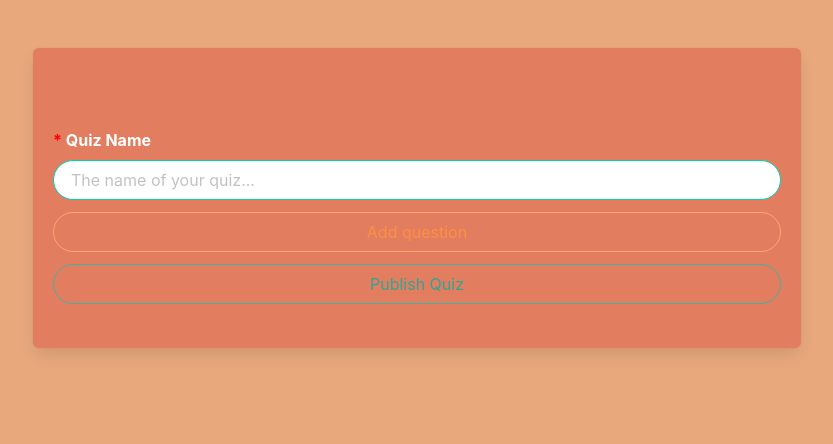
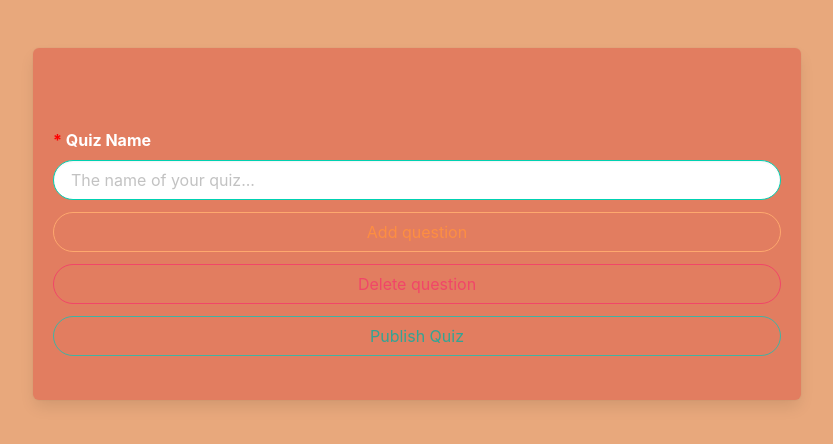
Before and after one commit to chuckthemole/TeachAssist, a Django app: template teach/templates/teach/quiz/create_quiz.html in a window 1280 px wide. Shown: the part 52-496 px from the top of the page, without its empty margins (223-1056 px from the left). Run offline with Django 3.2, Linux system fonts and the light colour scheme; the template is opened without the code that fills it, so the values that code supplies are empty; some libraries are stand-ins or nearby versions.

Commit message:
Add and delete questions

```diff
--- a/teach/static/teach/bulma-0.8.0/css/stylesChuck.css
+++ b/teach/static/teach/bulma-0.8.0/css/stylesChuck.css
@@ -23,7 +23,7 @@ login {
 }
 
 .content {
-  padding: 15 18px;
+  padding: 5 18px;
   display: none;
   overflow: hidden;
   background-color: #f1f1f1;
--- a/teach/templates/teach/quiz/create_quiz.html
+++ b/teach/templates/teach/quiz/create_quiz.html
@@ -52,6 +52,14 @@
 
       <div class="field">
         <div class="control">
+          <button type="button" class="button is-danger is-outlined is-rounded is-fullwidth" id="delete_question">
+            Delete question
+          </button>
+        </div>
+      </div>
+
+      <div class="field">
+        <div class="control">
           <button class="button is-success is-outlined is-rounded is-fullwidth" type="submit" value="Publish">
             Publish Quiz
           </button>&nbsp;
@@ -63,8 +71,23 @@
 </center>
 
 <script type="text/javascript">
+  var clicks = 0;
+
+  $('#delete_question').click(function () {
+    if (clicks > 0) {
+      document.getElementById("question" + clicks).remove();
+      clicks--;
+    }
+    //$('#questions').last().remove();
+  });
+
   $('#add_question').click(function () {
-    $('#questions').append('<button type="button" id="collapsible" class="collapsible box">Question 1</button>' +
+    clicks++;
+    $('#questions').append('<div id="question' + clicks + '">' +
+    '<button type="button" id="collapsible" class="collapsible box">' +
+      '<img src="https://img.icons8.com/officexs/16/000000/drag-list-down.png"/>' +
+      '    Question ' + clicks +
+    '</button>' +
     '<div class="content box main-background">' +
       '<div class="field">' +
         '<div class="control">' +
@@ -120,7 +143,8 @@
           '<input class="input is-primary is-rounded" placeholder="Who loves the sun?" type="text" name="answer4">' +
         '</div>' +
       '</div>' +
-    '</div>');
+    '</div>' +
+  '</div>');
 
     var coll = document.getElementById("collapsible");
     var i;
```
